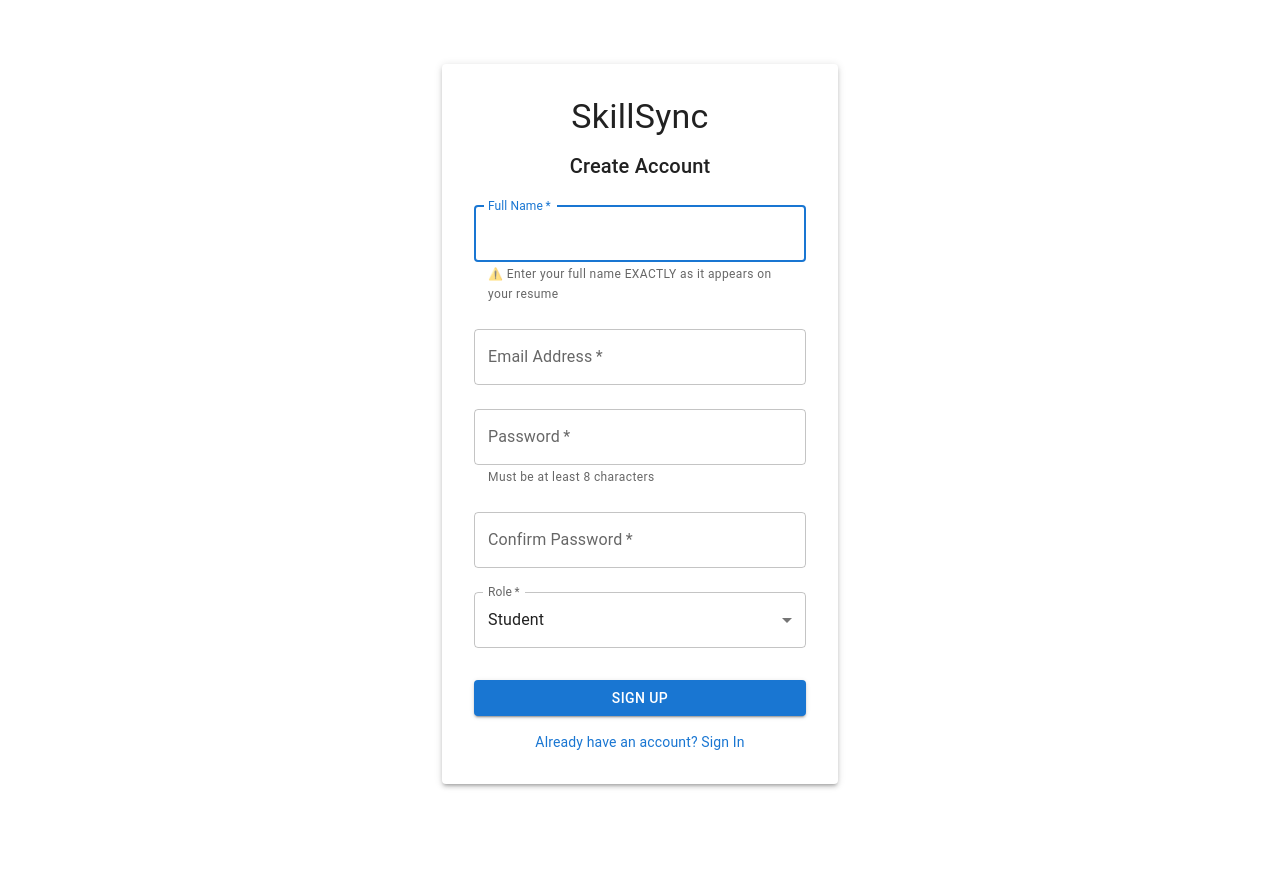
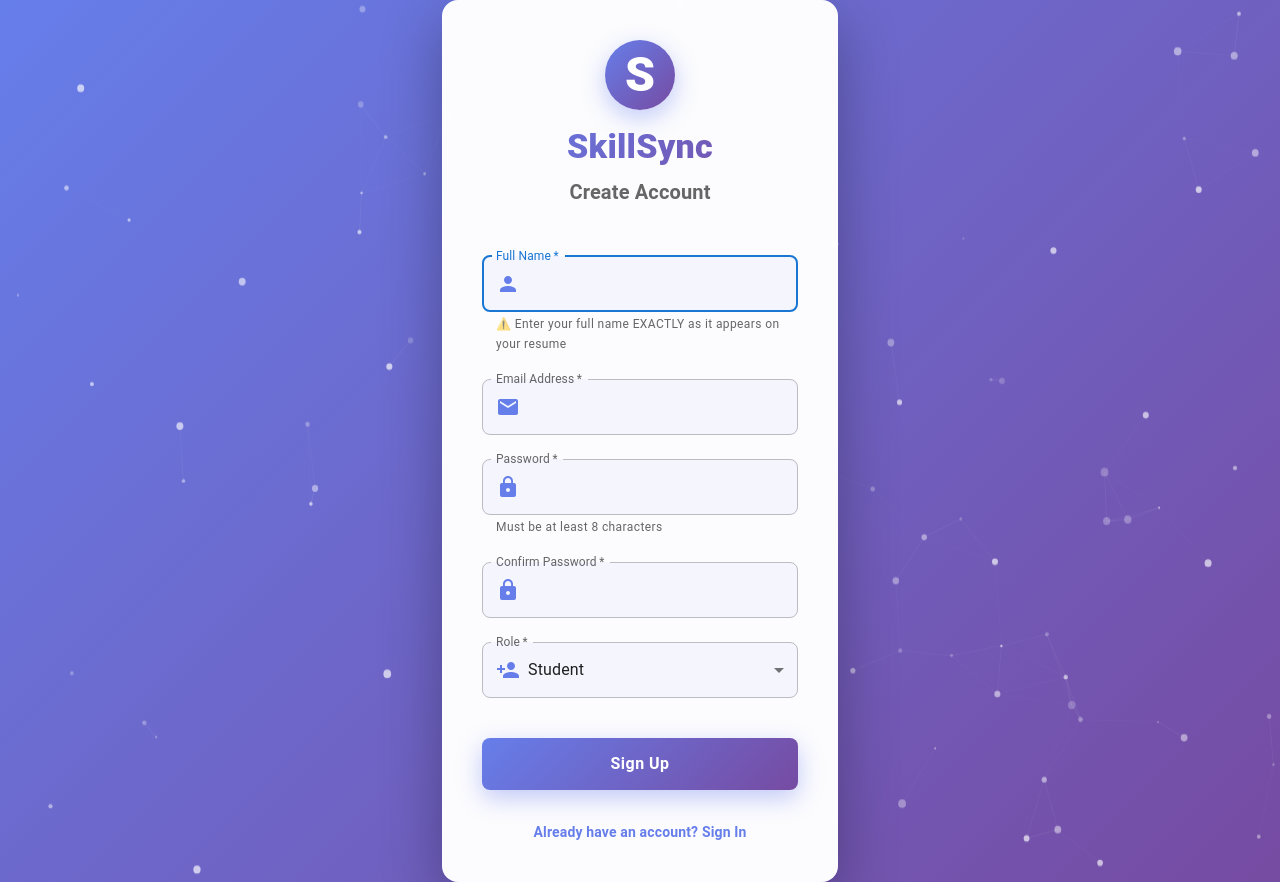
Before and after one commit to heyitsgautham/skil-sync-fullstack, a React (Create React App) app in the folder skill-sync-frontend/: page /register in a window 1280 px wide. Built offline with nearby package versions, Linux system fonts and the light colour scheme; no server answers.

Commit message:
register page animation added

```diff
--- a/skill-sync-frontend/src/pages/Register.js
+++ b/skill-sync-frontend/src/pages/Register.js
@@ -13,9 +13,13 @@ import {
     InputLabel,
     Select,
     MenuItem,
+    InputAdornment,
 } from '@mui/material';
+import { Email, Lock, Person, PersonAdd } from '@mui/icons-material';
+import { motion } from 'framer-motion';
 import toast from 'react-hot-toast';
 import authService from '../services/authService';
+import FloatingParticles from '../components/FloatingParticles';
 
 const Register = () => {
     const navigate = useNavigate();
@@ -89,36 +93,93 @@ const Register = () => {
     };
 
     return (
-        <Container component="main" maxWidth="xs">
         <Box
             sx={{
-                    marginTop: 8,
+                minHeight: '100vh',
                 display: 'flex',
-                    flexDirection: 'column',
                 alignItems: 'center',
+                justifyContent: 'center',
+                background: 'linear-gradient(135deg, #667eea 0%, #764ba2 100%)',
+                position: 'relative',
+                overflow: 'hidden',
             }}
         >
-                <Paper elevation={3} sx={{ padding: 4, width: '100%' }}>
-                    <Typography component="h1" variant="h4" align="center" gutterBottom>
+            <FloatingParticles />
+            <Container component="main" maxWidth="xs">
+                <motion.div
+                    initial={{ opacity: 0, scale: 0.9, y: 50 }}
+                    animate={{ opacity: 1, scale: 1, y: 0 }}
+                    transition={{
+                        duration: 0.6,
+                        ease: "easeOut"
+                    }}
+                    style={{ position: 'relative', zIndex: 1 }}
+                >
+                    <Paper
+                        elevation={24}
+                        sx={{
+                            padding: 5,
+                            width: '100%',
+                            borderRadius: 4,
+                            background: 'rgba(255, 255, 255, 0.98)',
+                            backdropFilter: 'blur(20px)',
+                            boxShadow: '0 20px 60px rgba(0,0,0,0.3)',
+                        }}
+                    >
+                        <Box sx={{ textAlign: 'center', mb: 4 }}>
+                            <Box
+                                sx={{
+                                    width: 70,
+                                    height: 70,
+                                    borderRadius: '50%',
+                                    background: 'linear-gradient(135deg, #667eea 0%, #764ba2 100%)',
+                                    display: 'flex',
+                                    alignItems: 'center',
+                                    justifyContent: 'center',
+                                    margin: '0 auto 16px',
+                                    boxShadow: '0 8px 24px rgba(102, 126, 234, 0.4)',
+                                }}
+                            >
+                                <Typography variant="h3" sx={{ color: 'white', fontWeight: 800 }}>
+                                    S
+                                </Typography>
+                            </Box>
+                            <Typography
+                                component="h1"
+                                variant="h4"
+                                sx={{
+                                    fontWeight: 800,
+                                    background: 'linear-gradient(135deg, #667eea 0%, #764ba2 100%)',
+                                    backgroundClip: 'text',
+                                    WebkitBackgroundClip: 'text',
+                                    WebkitTextFillColor: 'transparent',
+                                    mb: 1,
+                                }}
+                            >
                                 SkillSync
                             </Typography>
-                    <Typography component="h2" variant="h6" align="center" gutterBottom>
+                            <Typography
+                                component="h2"
+                                variant="h6"
+                                sx={{ color: '#666', fontWeight: 600 }}
+                            >
                                 Create Account
                             </Typography>
+                        </Box>
 
                         {error && (
-                        <Alert severity="error" sx={{ mb: 2 }}>
+                            <Alert severity="error" sx={{ mb: 3, borderRadius: 2 }}>
                                 {error}
                             </Alert>
                         )}
 
                         {success && (
-                        <Alert severity="success" sx={{ mb: 2 }}>
+                            <Alert severity="success" sx={{ mb: 3, borderRadius: 2 }}>
                                 {success}
                             </Alert>
                         )}
 
-                    <Box component="form" onSubmit={handleSubmit} sx={{ mt: 1 }}>
+                        <Box component="form" onSubmit={handleSubmit}>
                             <TextField
                                 margin="normal"
                                 required
@@ -132,6 +193,19 @@ const Register = () => {
                                 onChange={handleChange}
                                 disabled={loading}
                                 helperText="⚠️ Enter your full name EXACTLY as it appears on your resume"
+                                InputProps={{
+                                    startAdornment: (
+                                        <InputAdornment position="start">
+                                            <Person sx={{ color: '#667eea' }} />
+                                        </InputAdornment>
+                                    ),
+                                }}
+                                sx={{
+                                    '& .MuiOutlinedInput-root': {
+                                        borderRadius: 2,
+                                        backgroundColor: 'rgba(102, 126, 234, 0.05)',
+                                    },
+                                }}
                             />
                             <TextField
                                 margin="normal"
@@ -144,6 +218,19 @@ const Register = () => {
                                 value={formData.email}
                                 onChange={handleChange}
                                 disabled={loading}
+                                InputProps={{
+                                    startAdornment: (
+                                        <InputAdornment position="start">
+                                            <Email sx={{ color: '#667eea' }} />
+                                        </InputAdornment>
+                                    ),
+                                }}
+                                sx={{
+                                    '& .MuiOutlinedInput-root': {
+                                        borderRadius: 2,
+                                        backgroundColor: 'rgba(102, 126, 234, 0.05)',
+                                    },
+                                }}
                             />
                             <TextField
                                 margin="normal"
@@ -158,6 +245,19 @@ const Register = () => {
                                 onChange={handleChange}
                                 disabled={loading}
                                 helperText="Must be at least 8 characters"
+                                InputProps={{
+                                    startAdornment: (
+                                        <InputAdornment position="start">
+                                            <Lock sx={{ color: '#667eea' }} />
+                                        </InputAdornment>
+                                    ),
+                                }}
+                                sx={{
+                                    '& .MuiOutlinedInput-root': {
+                                        borderRadius: 2,
+                                        backgroundColor: 'rgba(102, 126, 234, 0.05)',
+                                    },
+                                }}
                             />
                             <TextField
                                 margin="normal"
@@ -171,8 +271,31 @@ const Register = () => {
                                 value={formData.confirmPassword}
                                 onChange={handleChange}
                                 disabled={loading}
+                                InputProps={{
+                                    startAdornment: (
+                                        <InputAdornment position="start">
+                                            <Lock sx={{ color: '#667eea' }} />
+                                        </InputAdornment>
+                                    ),
+                                }}
+                                sx={{
+                                    '& .MuiOutlinedInput-root': {
+                                        borderRadius: 2,
+                                        backgroundColor: 'rgba(102, 126, 234, 0.05)',
+                                    },
+                                }}
                             />
-                        <FormControl fullWidth margin="normal" required>
+                            <FormControl
+                                fullWidth
+                                margin="normal"
+                                required
+                                sx={{
+                                    '& .MuiOutlinedInput-root': {
+                                        borderRadius: 2,
+                                        backgroundColor: 'rgba(102, 126, 234, 0.05)',
+                                    },
+                                }}
+                            >
                                 <InputLabel id="role-label">Role</InputLabel>
                                 <Select
                                     labelId="role-label"
@@ -182,6 +305,11 @@ const Register = () => {
                                     label="Role"
                                     onChange={handleChange}
                                     disabled={loading}
+                                    startAdornment={
+                                        <InputAdornment position="start">
+                                            <PersonAdd sx={{ color: '#667eea' }} />
+                                        </InputAdornment>
+                                    }
                                 >
                                     <MenuItem value="student">Student</MenuItem>
                                     <MenuItem value="company">Company</MenuItem>
@@ -192,22 +320,44 @@ const Register = () => {
                                 type="submit"
                                 fullWidth
                                 variant="contained"
-                            sx={{ mt: 3, mb: 2 }}
                                 disabled={loading}
+                                sx={{
+                                    mt: 4,
+                                    mb: 2,
+                                    py: 1.5,
+                                    borderRadius: 2,
+                                    background: 'linear-gradient(135deg, #667eea 0%, #764ba2 100%)',
+                                    fontSize: '1rem',
+                                    fontWeight: 700,
+                                    textTransform: 'none',
+                                    boxShadow: '0 8px 24px rgba(102, 126, 234, 0.4)',
+                                    transition: 'all 0.3s ease',
+                                    '&:hover': {
+                                        transform: 'translateY(-2px)',
+                                        boxShadow: '0 12px 32px rgba(102, 126, 234, 0.5)',
+                                    },
+                                }}
                             >
-                            {loading ? <CircularProgress size={24} /> : 'Sign Up'}
+                                {loading ? <CircularProgress size={24} sx={{ color: 'white' }} /> : 'Sign Up'}
                             </Button>
-                        <Box sx={{ textAlign: 'center' }}>
+                            <Box sx={{ textAlign: 'center', mt: 2 }}>
                                 <Link to="/login" style={{ textDecoration: 'none' }}>
-                                <Typography variant="body2" color="primary">
+                                    <Typography
+                                        variant="body2"
+                                        sx={{
+                                            color: '#667eea',
+                                            fontWeight: 600,
+                                        }}
+                                    >
                                         Already have an account? Sign In
                                     </Typography>
                                 </Link>
                             </Box>
                         </Box>
                 </Paper>
+            </motion.div>
+        </Container>
     </Box>
-        </Container>
     );
 };
 
```
Lines whose indentation alone changed are shown as unchanged.
